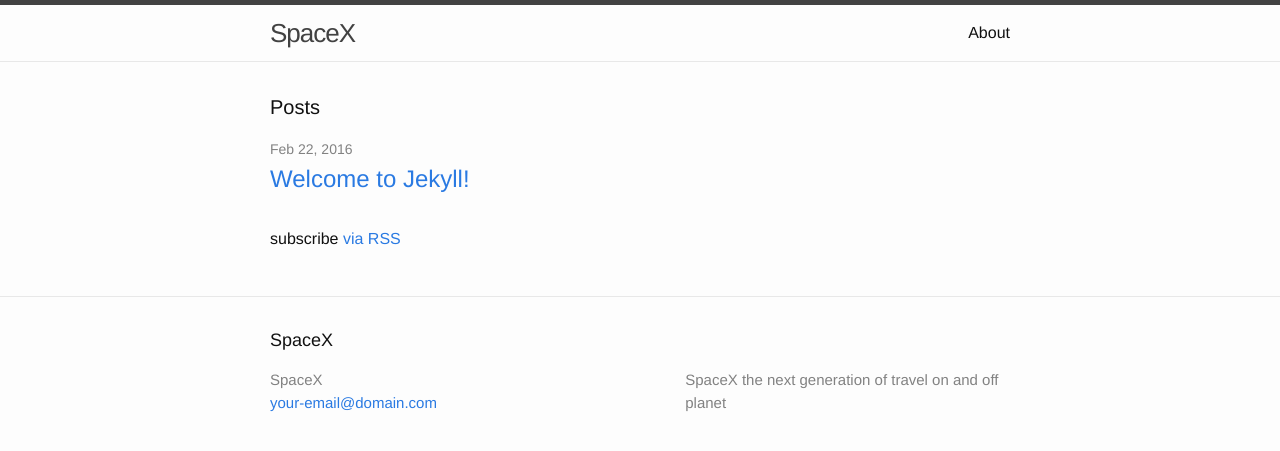
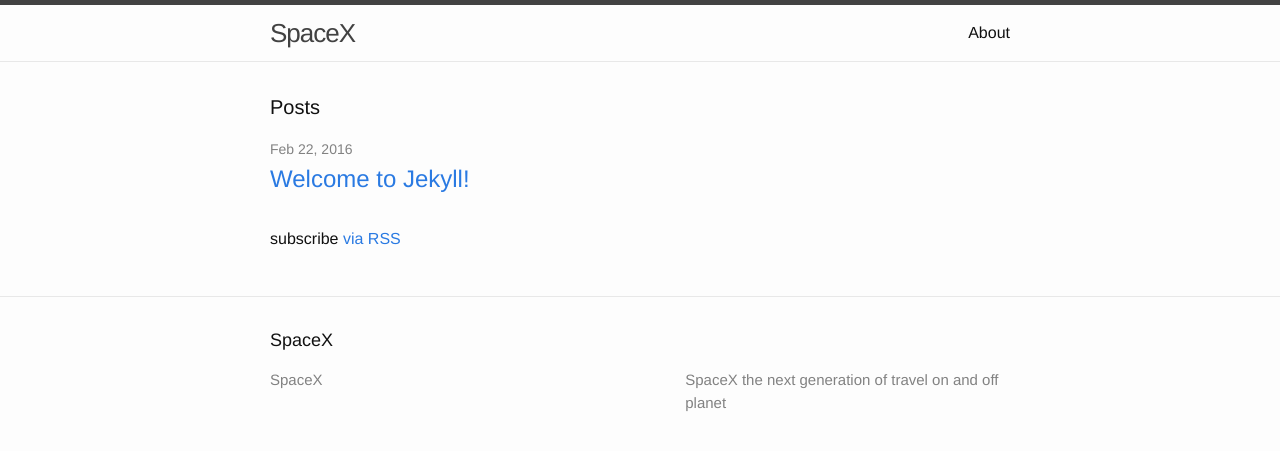
Before and after one commit to naher94/spacex, a Jekyll site: the page built from index.html, in a window 1280 px wide. Shown: the top 451 px of the page. Built offline with Jekyll 4.4.1, drawn with Linux system fonts in a browser that asks for light colours.

```diff
--- a/_includes/footer.html
+++ b/_includes/footer.html
@@ -8,24 +8,10 @@
       <div class="footer-col footer-col-1">
         <ul class="contact-list">
           <li>{{ site.title }}</li>
-          <li><a href="mailto:{{ site.email }}">{{ site.email }}</a></li>
         </ul>
       </div>
 
       <div class="footer-col footer-col-2">
-        <ul class="social-media-list">
-          {% if site.github_username %}
-          <li>
-            {% include icon-github.html username=site.github_username %}
-          </li>
-          {% endif %}
-
-          {% if site.twitter_username %}
-          <li>
-            {% include icon-twitter.html username=site.twitter_username %}
-          </li>
-          {% endif %}
-        </ul>
       </div>
 
       <div class="footer-col footer-col-3">
--- a/css/spacex.scss
+++ b/css/spacex.scss
@@ -1,2 +1,8 @@
 ---
 ---
+
+
+// Variables
+
+$x-black: #181C1F;
+$x-grey: #8B939B;
```
Also changed, not shown: about.md (+1 -9 lines), 7 other files.
